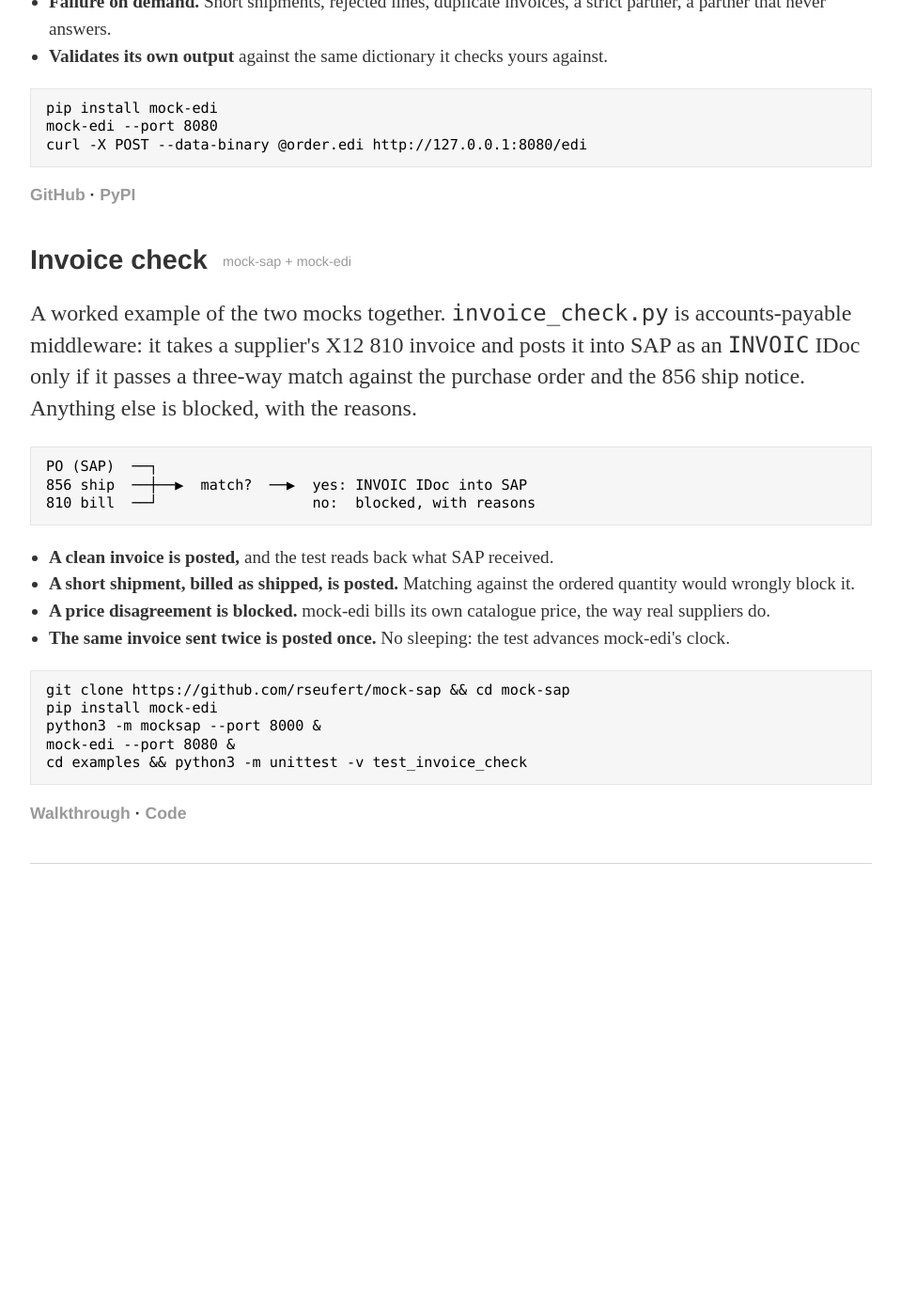
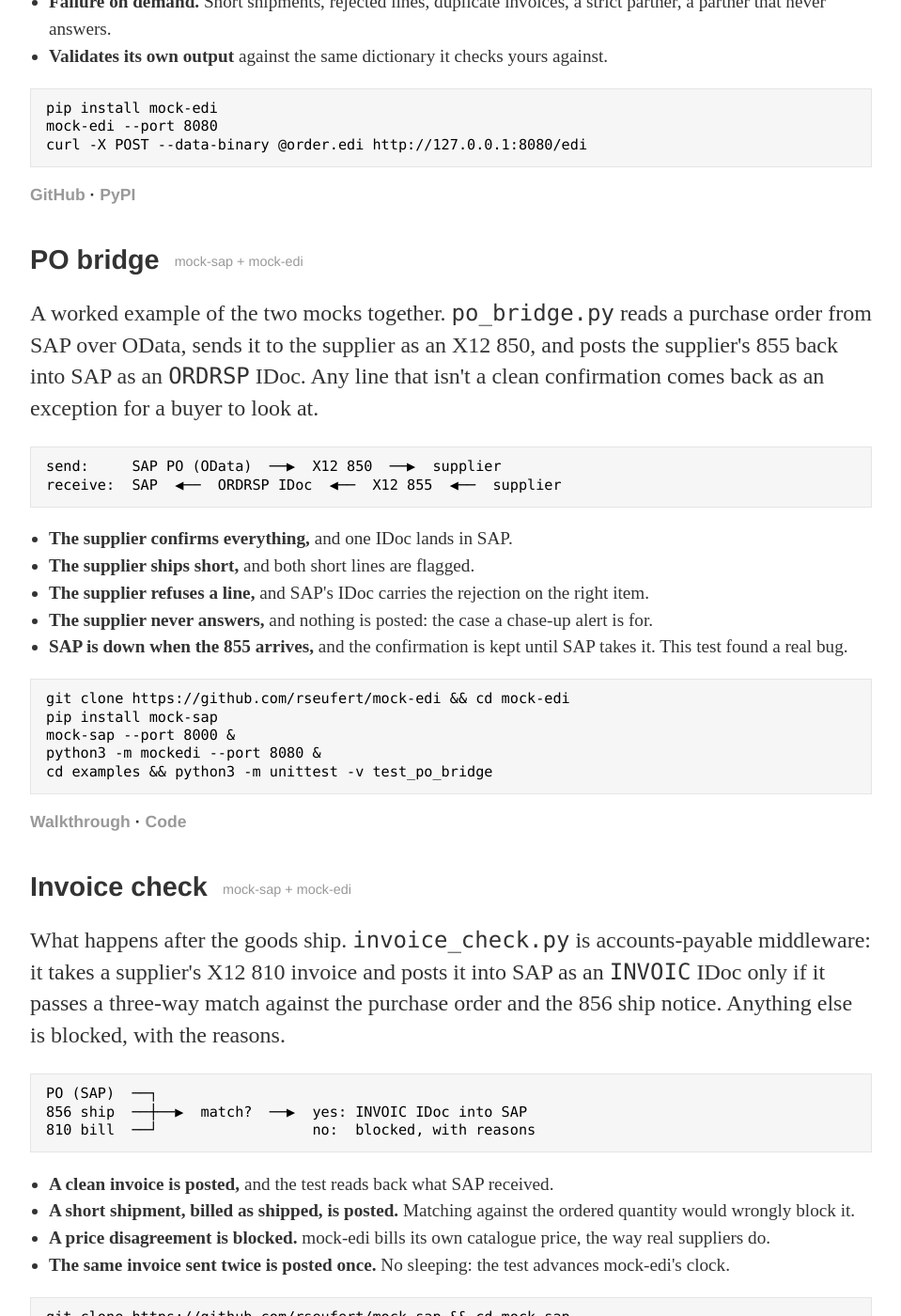
Before and after one commit to rseufert/rseufert.github.io, a Jekyll site: the page built from index.html, in a window 1280 px wide and 1400 px high, scrolled down 2176 px. Shown: the whole window at 94% size, without its empty margins (160-1119 px from the left). Built offline with Jekyll 4.4.1, drawn with Linux system fonts in a browser that asks for light colours; before the commit the page ends 3155 px from its top, so only the background shows below that.

Commit message:
Add the PO bridge example to the Projects section
An entry before the invoice check, in the same shape: what po_bridge
does, its five test scenarios, how to run it from a mock-edi checkout,
and links to part one of the walkthrough and the code. The invoice
check entry now reads as what happens after the goods ship.

Co-Authored-By: Claude Opus 5.5 <noreply@anthropic.com>
Claude-Session: https://claude.ai/code/session_015RDTBgG3oYVSZTAaz1gNwq

```diff
--- a/index.html
+++ b/index.html
@@ -52,8 +52,28 @@ curl -X POST --data-binary @order.edi http://127.0.0.1:8080/edi</code></pre>
 	</div><!-- /.project -->
 
 	<div class="project">
+		<h3><a href="https://github.com/rseufert/mock-edi/blob/main/examples/po_bridge.py">PO bridge</a> <span class="tag">mock-sap + mock-edi</span></h3>
+		<p>A worked example of the two mocks together. <code>po_bridge.py</code> reads a purchase order from SAP over OData, sends it to the supplier as an X12 850, and posts the supplier's 855 back into SAP as an <code>ORDRSP</code> IDoc. Any line that isn't a clean confirmation comes back as an exception for a buyer to look at.</p>
+<pre><code>send:     SAP PO (OData)  ──▶  X12 850  ──▶  supplier
+receive:  SAP  ◀──  ORDRSP IDoc  ◀──  X12 855  ◀──  supplier</code></pre>
+		<ul class="features">
+			<li><strong>The supplier confirms everything,</strong> and one IDoc lands in SAP.</li>
+			<li><strong>The supplier ships short,</strong> and both short lines are flagged.</li>
+			<li><strong>The supplier refuses a line,</strong> and SAP's IDoc carries the rejection on the right item.</li>
+			<li><strong>The supplier never answers,</strong> and nothing is posted: the case a chase-up alert is for.</li>
+			<li><strong>SAP is down when the 855 arrives,</strong> and the confirmation is kept until SAP takes it. This test found a real bug.</li>
+		</ul>
+<pre><code>git clone https://github.com/rseufert/mock-edi &amp;&amp; cd mock-edi
+pip install mock-sap
+mock-sap --port 8000 &amp;
+python3 -m mockedi --port 8080 &amp;
+cd examples &amp;&amp; python3 -m unittest -v test_po_bridge</code></pre>
+		<p class="links"><a href="/blog/2026/09/24/testing-an-sap-to-edi-integration#part-one-orders-out-confirmations-in">Walkthrough</a> · <a href="https://github.com/rseufert/mock-edi/tree/main/examples">Code</a></p>
+	</div><!-- /.project -->
+
+	<div class="project">
 		<h3><a href="https://github.com/rseufert/mock-sap/blob/main/examples/invoice_check.py">Invoice check</a> <span class="tag">mock-sap + mock-edi</span></h3>
-		<p>A worked example of the two mocks together. <code>invoice_check.py</code> is accounts-payable middleware: it takes a supplier's X12 810 invoice and posts it into SAP as an <code>INVOIC</code> IDoc only if it passes a three-way match against the purchase order and the 856 ship notice. Anything else is blocked, with the reasons.</p>
+		<p>What happens after the goods ship. <code>invoice_check.py</code> is accounts-payable middleware: it takes a supplier's X12 810 invoice and posts it into SAP as an <code>INVOIC</code> IDoc only if it passes a three-way match against the purchase order and the 856 ship notice. Anything else is blocked, with the reasons.</p>
 <pre><code>PO (SAP)  ──┐
 856 ship  ──┼──▶  match?  ──▶  yes: INVOIC IDoc into SAP
 810 bill  ──┘                  no:  blocked, with reasons</code></pre>
```
